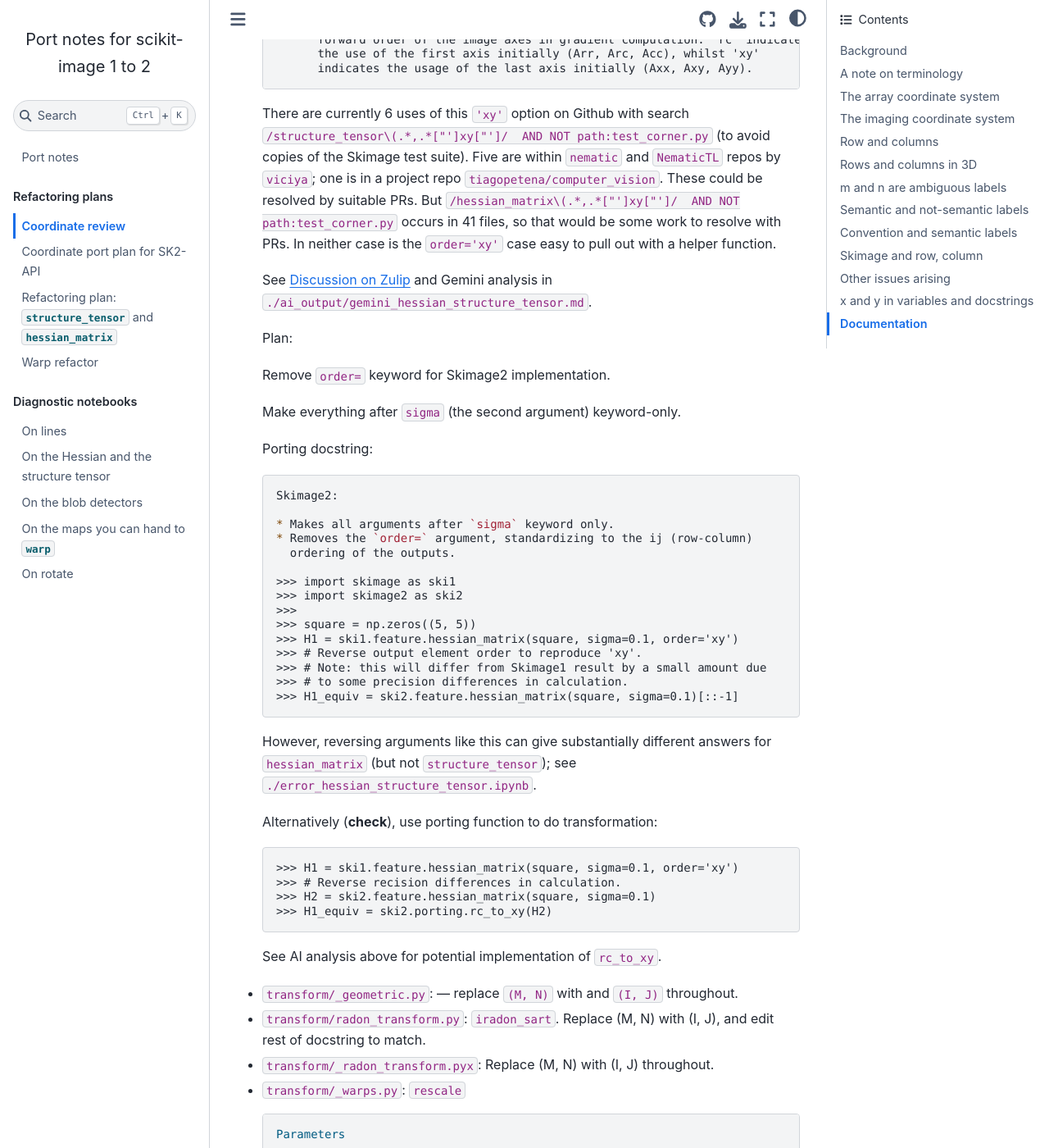
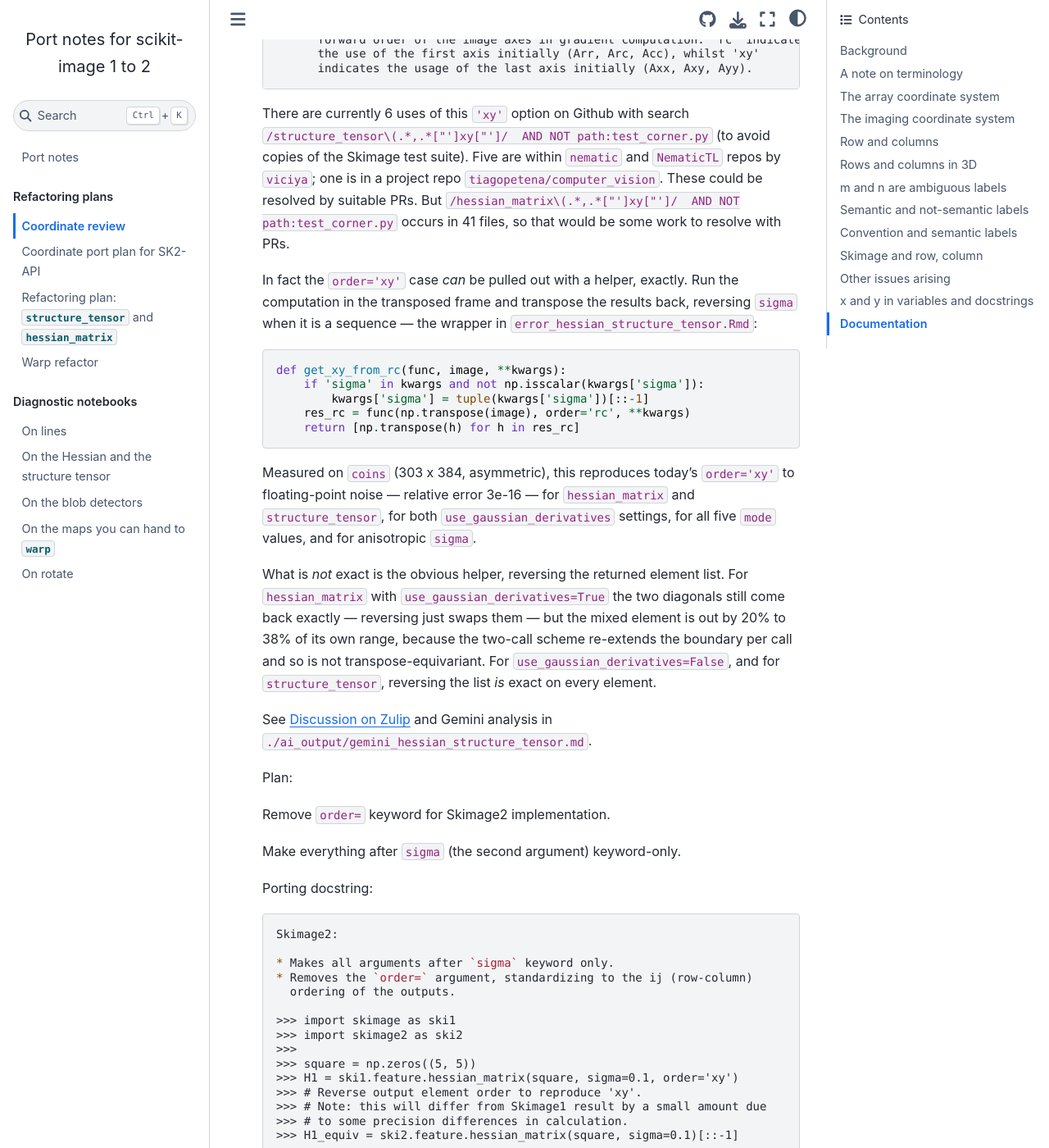
Before and after one commit to matthew-brett/skimage-port-notes, a Jupyter Book: the page built from coordinate_review.md, in a window 1280 px wide and 1400 px high, scrolled down 46727 px. Shown: the whole window at 82% size. Built offline with Jupyter Book 1.0.4 settings and Sphinx 7.4.7 and the Sphinx Book theme 1.1.4, drawn with Linux system fonts in a browser that asks for light colours; some of the changed text lies outside the part shown.

Commit message:
From negotiation with an earlier Gemini notebook

````diff
--- a/coordinate_review.md
+++ b/coordinate_review.md
@@ -428,7 +428,7 @@ We have the same pattern in (at least):
 * `draw/draw.py::bezier_curve`:
 
   ```python
-  def bezier_curve(r0, c0, r1, c1, r2, c2, weight, shape=None):`
+  def bezier_curve(r0, c0, r1, c1, r2, c2, weight, shape=None):
       ...
   ```
 
@@ -2451,7 +2451,33 @@ Output specification for `H` in `hough_circle`: edit for M, N etc.
   `/structure_tensor\(.*,.*["']xy["']/  AND NOT path:test_corner.py`
   (to avoid copies of the Skimage test suite).  Five are within `nematic` and
   `NematicTL` repos by `viciya`; one is in a project repo
-  `tiagopetena/computer_vision`.  These could be resolved by suitable PRs.  But `/hessian_matrix\(.*,.*["']xy["']/  AND NOT path:test_corner.py` occurs in 41 files, so that would be some work to resolve with PRs.  In neither case is the `order='xy'` case easy to pull out with a helper function.
+  `tiagopetena/computer_vision`.  These could be resolved by suitable PRs.  But `/hessian_matrix\(.*,.*["']xy["']/  AND NOT path:test_corner.py` occurs in 41 files, so that would be some work to resolve with PRs.
+
+  In fact the `order='xy'` case *can* be pulled out with a helper, exactly.  Run
+  the computation in the transposed frame and transpose the results back,
+  reversing `sigma` when it is a sequence — the wrapper in
+  `error_hessian_structure_tensor.Rmd`:
+
+  ```python
+  def get_xy_from_rc(func, image, **kwargs):
+      if 'sigma' in kwargs and not np.isscalar(kwargs['sigma']):
+          kwargs['sigma'] = tuple(kwargs['sigma'])[::-1]
+      res_rc = func(np.transpose(image), order='rc', **kwargs)
+      return [np.transpose(h) for h in res_rc]
+  ```
+
+  Measured on `coins` (303 x 384, asymmetric), this reproduces today's
+  `order='xy'` to floating-point noise — relative error 3e-16 — for
+  `hessian_matrix` and `structure_tensor`, for both `use_gaussian_derivatives`
+  settings, for all five `mode` values, and for anisotropic `sigma`.
+
+  What is *not* exact is the obvious helper, reversing the returned element
+  list.  For `hessian_matrix` with `use_gaussian_derivatives=True` the two
+  diagonals still come back exactly — reversing just swaps them — but the mixed
+  element is out by 20% to 38% of its own range, because the two-call scheme
+  re-extends the boundary per call and so is not transpose-equivariant.  For
+  `use_gaussian_derivatives=False`, and for `structure_tensor`, reversing the
+  list *is* exact on every element.
 
   See [Discussion on Zulip](https://skimage.zulipchat.com/#narrow/channel/181448-development/topic/Coordinate.20review.20for.20skimage2/near/580440609) and Gemini analysis in `./ai_output/gemini_hessian_structure_tensor.md`.
 
@@ -2482,8 +2508,10 @@ Output specification for `H` in `hough_circle`: edit for M, N etc.
   ```
 
   However, reversing arguments like this can give substantially different
-  answers for `hessian_matrix` (but not `structure_tensor`); see
-  `./error_hessian_structure_tensor.ipynb`.
+  answers for `hessian_matrix` (but not `structure_tensor`).  The two diagonals
+  survive the reversal exactly, because it only swaps them; the mixed element
+  does not, and is out by 20% to 38% of its own range on `coins`.  See section
+  12 of `on_hessian.md`, which measures this and gives an exact alternative.
 
   Alternatively (**check**), use porting function to do transformation:
 
````
